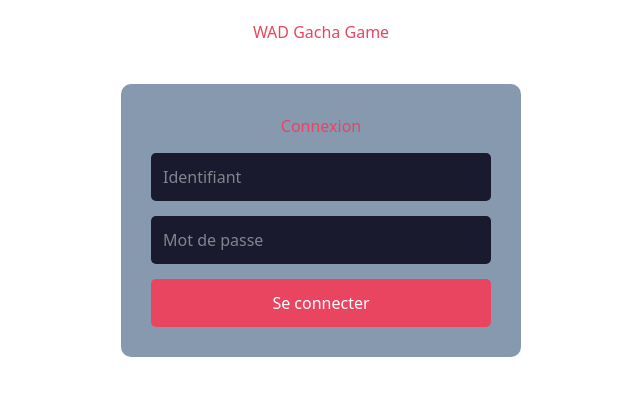
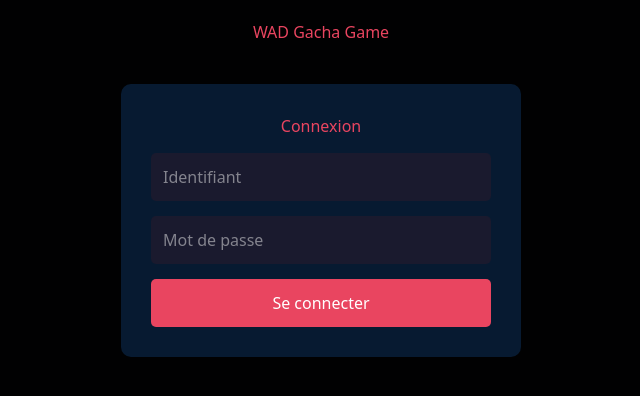
Before and after one commit to ndrobysh/wad-frontend-service, a Next.js app: page / in a window 1280 px wide. Shown: the top 396 px of the page, without its empty margins (319-959 px from the left). Built offline with nearby package versions, Linux system fonts and the light colour scheme.

Commit message:
fix dark mode et warnings hydration

```diff
--- a/src/app/layout.tsx
+++ b/src/app/layout.tsx
@@ -12,8 +12,8 @@ export default function RootLayout({
   children: React.ReactNode
 }) {
   return (
-    <html lang="fr">
-      <body>{children}</body>
+    <html lang="fr" suppressHydrationWarning>
+      <body className="dark">{children}</body>
     </html>
   )
 }
```
